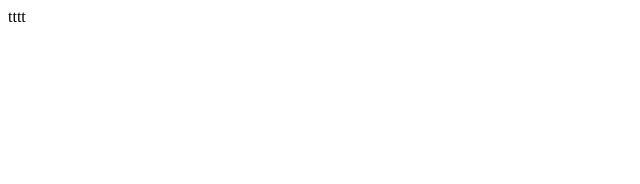
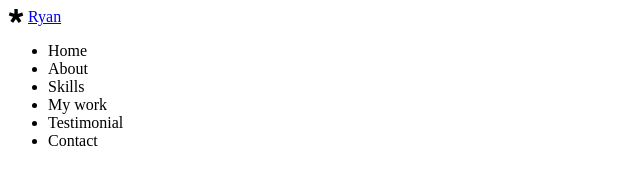
Before and after one commit to embed-Rayn/portfolio, a plain HTML site: page index.html in a window 1280 px wide. Shown: the whole page, without its empty margins (0-640 px from the left). Drawn offline with Linux system fonts and the light colour scheme.

Commit message:
HTML: navbar

```diff
--- a/index.html
+++ b/index.html
@@ -20,6 +20,32 @@
     />
   </head>
   <body>
-    tttt
+    <!-- Navbar -->
+    <nav id="navbar">
+      <div class="navbar__log">
+        <i class="fab fa-diaspora"></i>
+        <a href="#">Ryan</a>
+      </div>
+      <div class="navbar__menu">
+        <ul class="navbar__menu">
+          <li class="navbar__menu__item">Home</li>
+          <li class="navbar__menu__item">About</li>
+          <li class="navbar__menu__item">Skills</li>
+          <li class="navbar__menu__item">My work</li>
+          <li class="navbar__menu__item">Testimonial</li>
+          <li class="navbar__menu__item">Contact</li>
+        </ul>
+      </div>
+    </nav>
+    <!-- About -->
+    <section id="about"></section>
+    <!-- Skill -->
+    <section id="skills"></section>
+    <!-- Work -->
+    <section id="work"></section>
+    <!-- Testimonials -->
+    <section id="testimonials"></section>
+    <!-- Contact -->
+    <section id="contact"></section>
   </body>
 </html>
```
